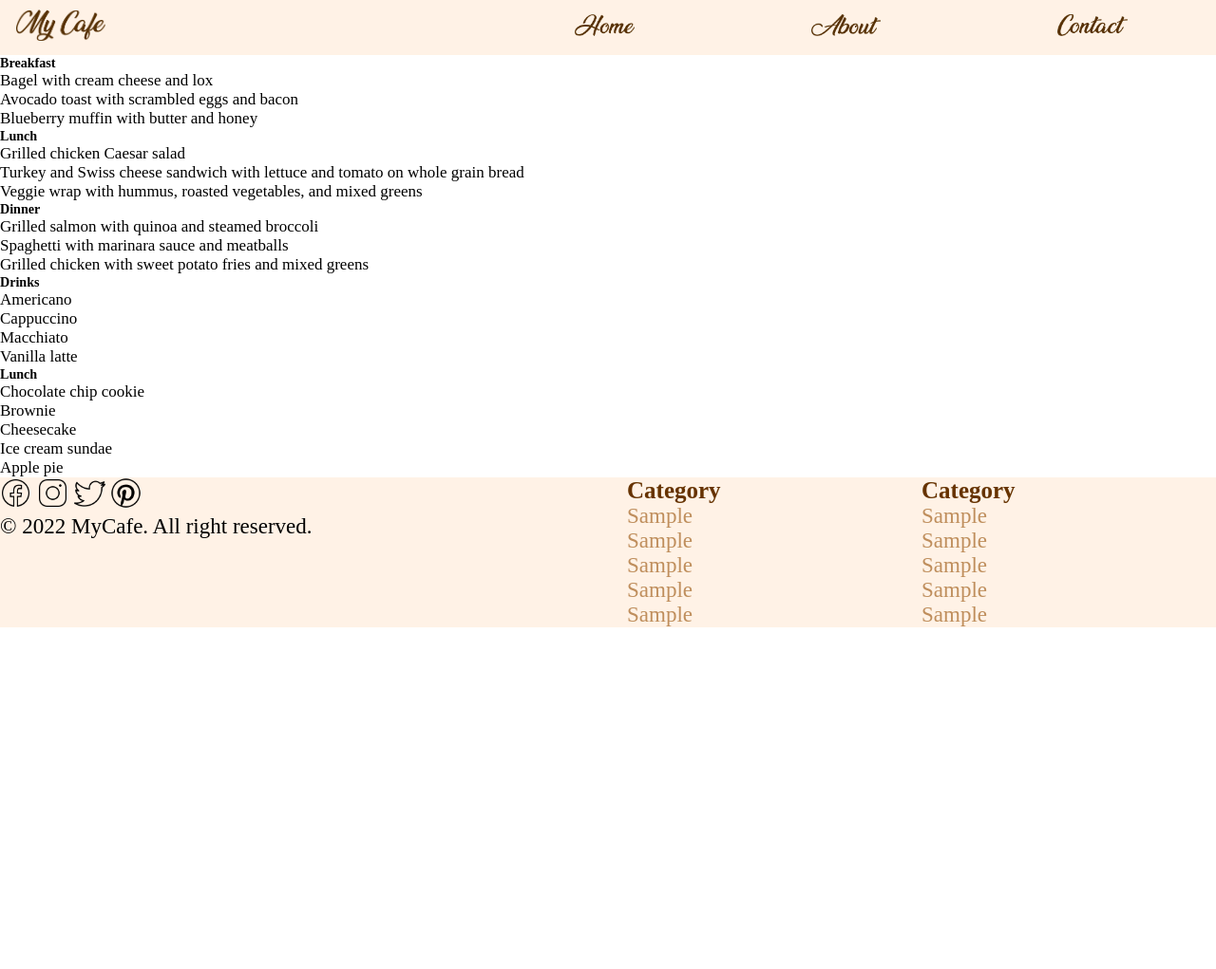
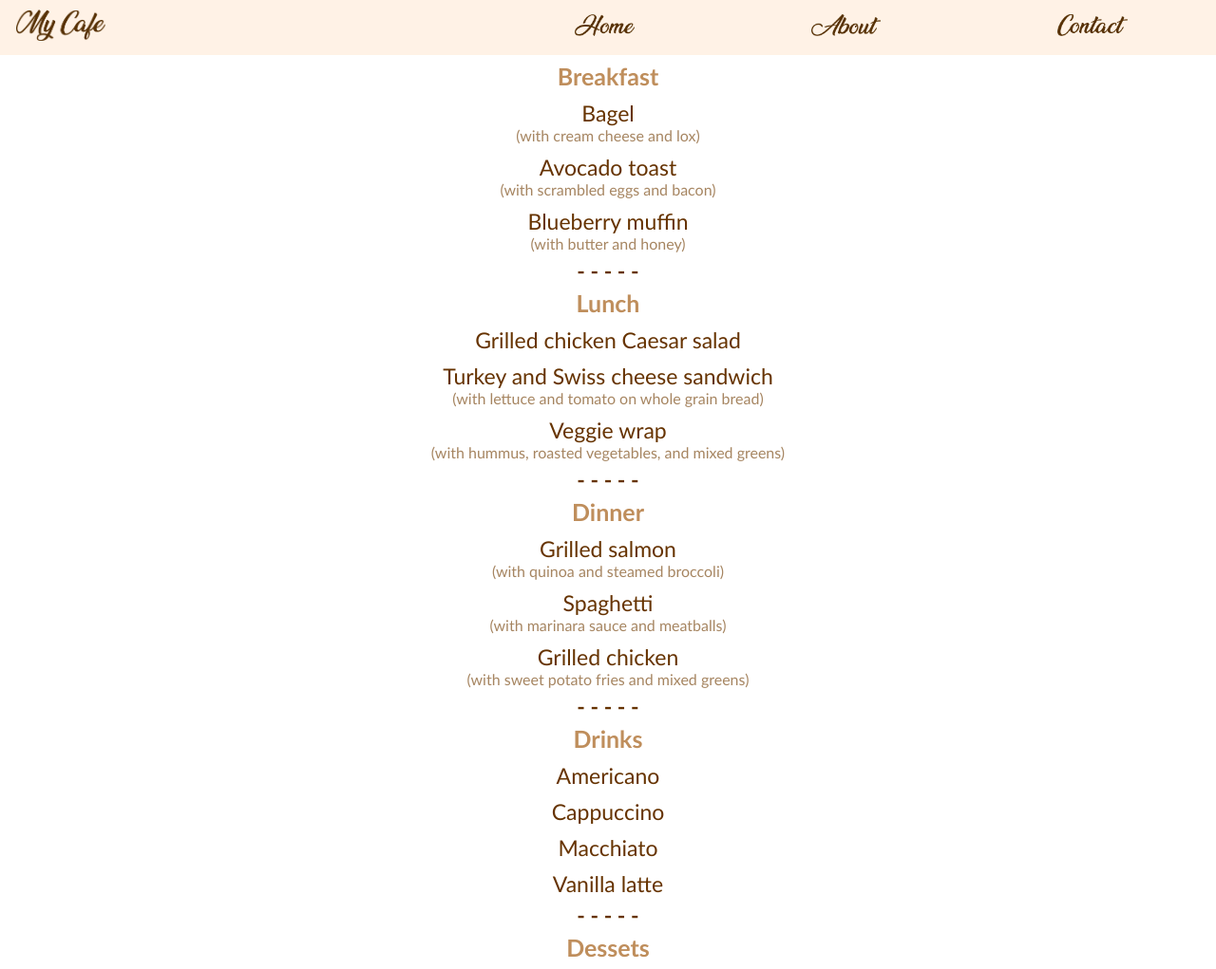
Before and after one commit to MMMC-Chrono/My_Cafe.github.io, a plain HTML site: page menu.html in a window 1280 px wide. Shown: the top 1021 px of the page at 95% size. Before the commit the page ends 800 px from the top, so only its background shows below. Drawn offline with Linux system fonts and the light colour scheme.

Commit message:
added menu items design

```diff
--- a/assets/css/menu.css
+++ b/assets/css/menu.css
@@ -13,20 +13,29 @@ html {
     --brown: #663300;
     --light-brown: #bf8e5c;
     --beige: #fff2e6;
+    --title-font-lg: 2.5rem;
+    --title-font-md: 1.9rem;
+    --title-font-sm: 1.6rem;
+    --title-font-xs: 1.3rem;
 }
 
 body {
-    font-size: 1.7rem;
+    font-family: Calibri, 'Trebuchet MS', sans-serif;
+}
+
+.padding-block {
+    padding-block: 1rem;
 }
 
 .nav-container {
+    position: fixed;
     display: flex;
     flex-direction: row;
     align-items: center;
     justify-content: space-between;
-    max-width: 100%;
-    padding-block: 1rem;
+    width: 100%;
     background-color: var(--beige);
+    z-index: 10;
 }
 
 .nav-container a, .icons {
@@ -44,10 +53,46 @@ body {
     justify-content: space-around;
 }
 
+.menu {
+    position: relative;
+    width: 100%;
+    top: 5rem;
+    text-align: center;
+    color: var(--brown);
+}
+
+.menu h5 {
+    color: var(--light-brown);
+}
+
+.menu li, .menu h5 {
+    padding-block: 0.5rem;
+}
+
+.menu section::after {
+    content: '- - - - -';
+    font-weight: bolder;
+}
+
+.ingredients {
+    display: block;
+    color: rgba(145, 105, 60, 0.81);
+}
+
+.ingredients::before {
+    content: '(';
+}
+
+.ingredients::after {
+    content: ')';
+}
+
 footer {
     width: 100%;
     position: relative;
+    top: 5rem;
     display: grid;
+    padding: 1rem 2rem;
     background: var(--beige);
 }
 
@@ -55,7 +100,7 @@ footer {
     display: grid;
 }
 
-.footer-titles {
+.footer-titles, .company-policies {
     color: var(--brown);
 }
 
@@ -78,6 +123,7 @@ footer {
     body {
         font-size: 1.5rem;
     }
+
     .nav-name img{
         height: 2.8rem;
         padding-left: 1.3rem;
@@ -91,10 +137,14 @@ footer {
         width: 2.8rem;
     }
     .footer-titles {
-        font-size: 1.6rem;
+        font-size: var(--title-font-sm);
     }
 }
 @media screen and (min-width: 400px) {
+
+    body {
+        font-size: 1.7rem;
+    }
 
     .nav-name img{
         height: 3rem;
@@ -121,8 +171,12 @@ footer {
     .icons {
         width: 3rem;
     }
-    .footer-titles {
-        font-size: 1.9rem;
+    .footer-titles, .menu h5 {
+        font-size: var(--title-font-md);
+    }
+
+    .ingredients {
+        font-size: var(--title-font-sm);
     }
 }
 
@@ -130,6 +184,11 @@ footer {
 }
 
 @media screen and (min-width: 768px) {
+
+    body {
+        font-size: 2.3rem;
+    }
+
     .nav-name img{
         height: 3.3rem;
         padding-left: 1.7rem;
@@ -145,8 +204,8 @@ footer {
     .icons {
         width: 3.3rem;
     }
-    .footer-titles {
-        font-size: 2.5rem;
+    .footer-titles, .menu h5 {
+        font-size: var(--title-font-lg);
     }
 }
 
--- a/menu.html
+++ b/menu.html
@@ -9,7 +9,7 @@
     </head>
     <body>
 
-        <nav class="nav-container">
+        <nav class="nav-container padding-block">
             <a href="index.html" class="nav-titles nav-name">
                 <img src="/assets/images/name.png" id="name" alt="">
             </a>
@@ -26,12 +26,14 @@
             </div>
         </nav>
 
+        <div class="menu padding-block">
+
             <section class="breakfast">
                 <ul>
                     <h5>Breakfast</h5>
-                <li>Bagel <span class="letter-sm">with cream cheese and lox</span></li>
-                <li>Avocado toast <span class="letter-sm">with scrambled eggs and bacon</span></li>
-                <li>Blueberry muffin <span class="letter-sm">with butter and honey</span></li>
+                    <li>Bagel <span class="ingredients">with cream cheese and lox</span></li>
+                    <li>Avocado toast <span class="ingredients">with scrambled eggs and bacon</span></li>
+                    <li>Blueberry muffin <span class="ingredients">with butter and honey</span></li>
                 </ul>
             </section>
 
@@ -39,17 +41,17 @@
                 <ul>
                     <h5>Lunch</h5>
                     <li>Grilled chicken Caesar salad</li>
-                <li>Turkey and Swiss cheese sandwich <span class="letter-sm">with lettuce and tomato on whole grain bread</span></li>
-                <li>Veggie wrap <span class="letter-sm">with hummus, roasted vegetables, and mixed greens</span></li>
+                    <li>Turkey and Swiss cheese sandwich <span class="ingredients">with lettuce and tomato on whole grain bread</span></li>
+                    <li>Veggie wrap <span class="ingredients">with hummus, roasted vegetables, and mixed greens</span></li>
                 </ul>
             </section>
 
             <section class="dinner">
                 <ul>
                     <h5>Dinner</h5>
-                <li>Grilled salmon <span class="letter-sm">with quinoa and steamed broccoli</span></li>
-                <li>Spaghetti  <span class="letter-sm">with marinara sauce and meatballs</span></li>
-                <li>Grilled chicken <span class="letter-sm">with sweet potato fries and mixed greens</span></li>
+                    <li>Grilled salmon <span class="ingredients">with quinoa and steamed broccoli</span></li>
+                    <li>Spaghetti  <span class="ingredients">with marinara sauce and meatballs</span></li>
+                    <li>Grilled chicken <span class="ingredients">with sweet potato fries and mixed greens</span></li>
                 </ul>
             </section>
 
@@ -65,7 +67,7 @@
 
             <section class="desserts">
                 <ul>
-                <h5>Lunch</h5>
+                    <h5>Dessets</h5>
                     <li>Chocolate chip cookie</li>
                     <li>Brownie</li>
                     <li>Cheesecake</li>
@@ -73,6 +75,8 @@
                     <li>Apple pie</li>
                 </ul>
             </section>
+
+        </div>
 
         <footer id="Contact">
             <div class="icons-and-copyright">
```
Also changed, not shown: assets/css/styles.css (+5 -5 lines), index.html (+1 -1 lines). Lines whose indentation alone changed are shown as unchanged.
